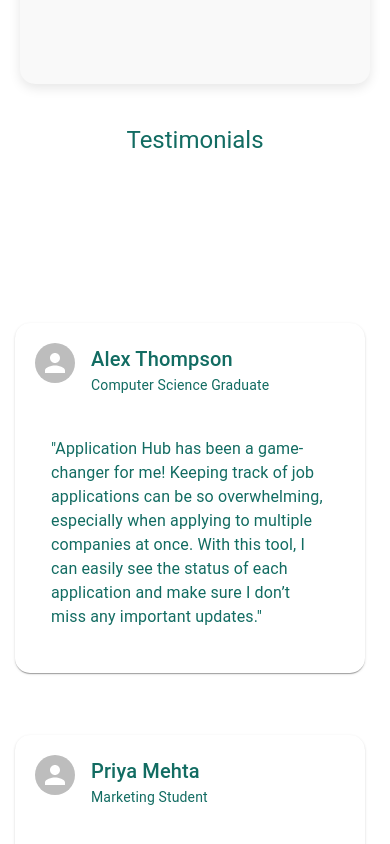
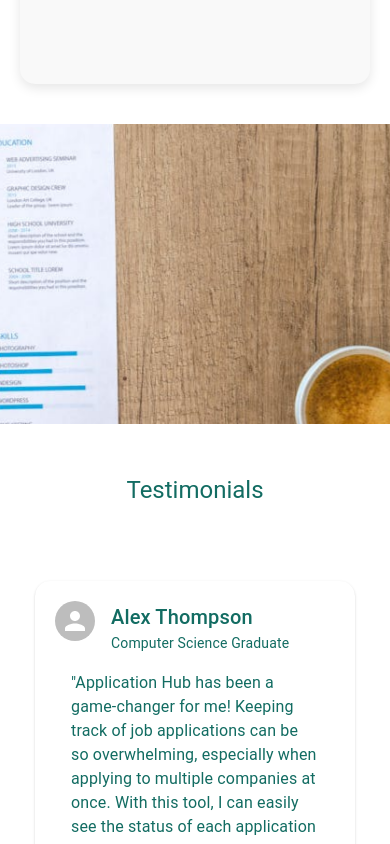
Before and after one commit to Natata08/application-hub, a Next.js app in the folder frontend/: page / in a window 390 px wide. Shown: the part 3020-3864 px from the top of the page. Built offline with nearby package versions, Linux system fonts and the light colour scheme; no server answers.

Commit message:
feat: parallax added -Parallax component has been added -Minor styling in testimonials -Responsive styling added

```diff
--- a/frontend/components/homepage/HomePage.js
+++ b/frontend/components/homepage/HomePage.js
@@ -8,6 +8,7 @@ import Introduction from './Introduction'
 import CardLeftCurve from '../ui/CardLeftCurve'
 import CardRightCurve from '../ui/CardRightCurve'
 import FeaturesLine from './FeaturesLine'
+import HomePageParallax from './Parallax'
 
 export default function HomePage() {
   return (
@@ -35,6 +36,7 @@ export default function HomePage() {
           </Grid>
         </Grid>
       </CardLeftCurve>
+      <HomePageParallax />
       <Typography
         variant="h5"
         component="h2"
@@ -42,11 +44,11 @@ export default function HomePage() {
         color="text.primary"
         sx={{
           textAlign: 'center',
-          marginBottom: 4,
         }}
       >
         Testimonials
       </Typography>
+
       <CardRightCurve>
         <TestimonialComponent />
       </CardRightCurve>
--- /dev/null
+++ b/frontend/components/homepage/Parallax.js
@@ -0,0 +1,20 @@
+import { Parallax } from 'react-parallax'
+import { useIsMobile } from '@/app/hooks/useIsMobile'
+
+const HomePageParallax = () => {
+  const isMobile = useIsMobile()
+  const strength = isMobile ? 200 : 500
+  return (
+    <Parallax
+      blur={0}
+      bgImage="/parallaximg.jpeg"
+      strength={strength}
+      style={{ height: '300px', marginBottom: isMobile ? '50px' : '100px' }}
+    >
+      {' '}
+      <div style={{ height: '500px' }} />
+    </Parallax>
+  )
+}
+
+export default HomePageParallax
--- a/frontend/components/homepage/Testimonial.js
+++ b/frontend/components/homepage/Testimonial.js
@@ -23,18 +23,23 @@ const testimonials = [
 export default function TestimonialComponent() {
   return (
     <>
-      <Box marginTop={10}>
+      <Box>
         <Grid
           container
           spacing={4}
-          style={{ maxWidth: '1200px', margin: '0 auto' }}
+          style={{
+            maxWidth: '1200px',
+            margin: '0 auto',
+            display: 'flex',
+            justifyContent: 'center',
+          }}
         >
           {testimonials.map((testimonial, index) => (
             <Grid
               xs={12}
               md={4}
               key={index}
-              style={{ minWidth: '300px', maxWidth: '350px' }}
+              style={{ minWidth: '300px', maxWidth: '350px', display: 'flex' }}
             >
               <Card
                 sx={{
```
Also changed, not shown: frontend/public/parallaximg.jpeg (added).
